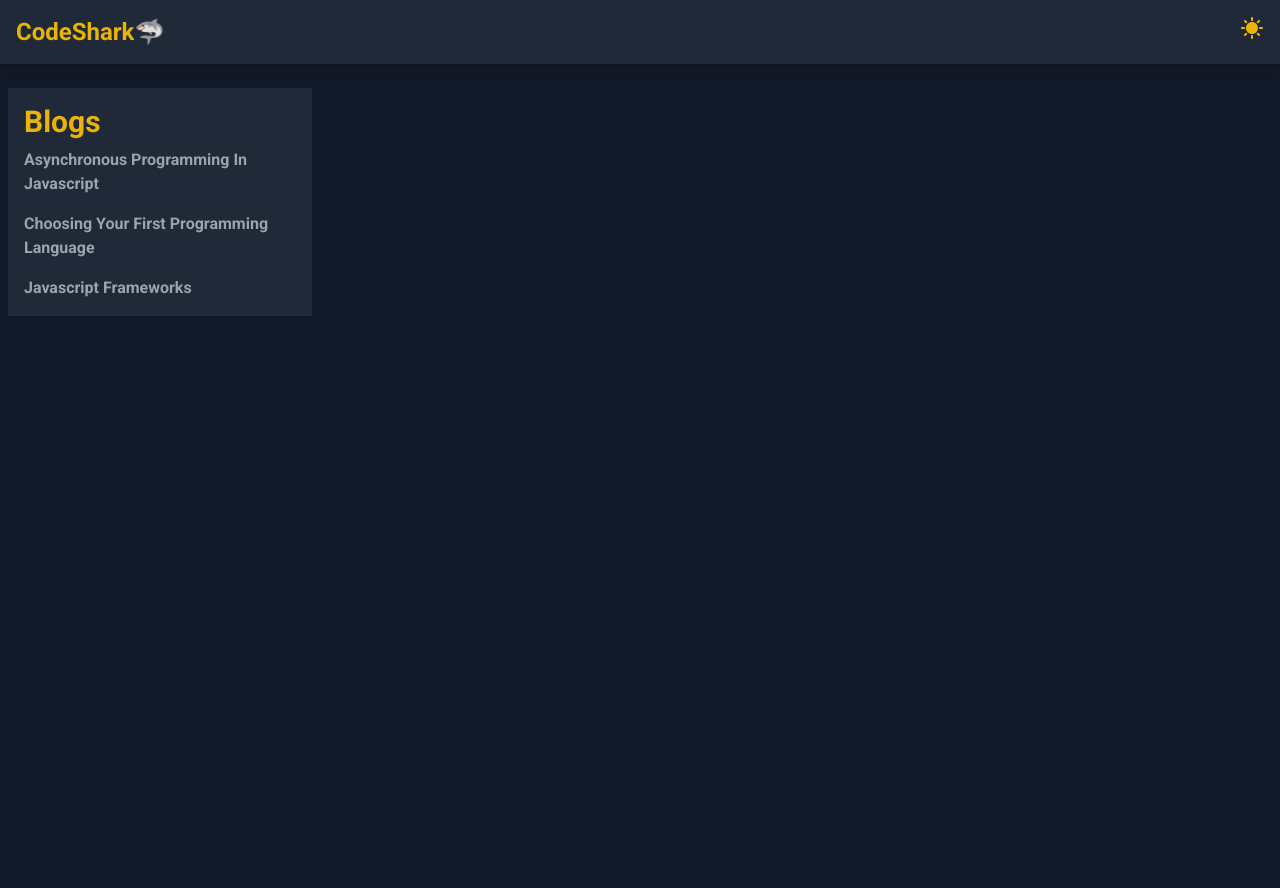
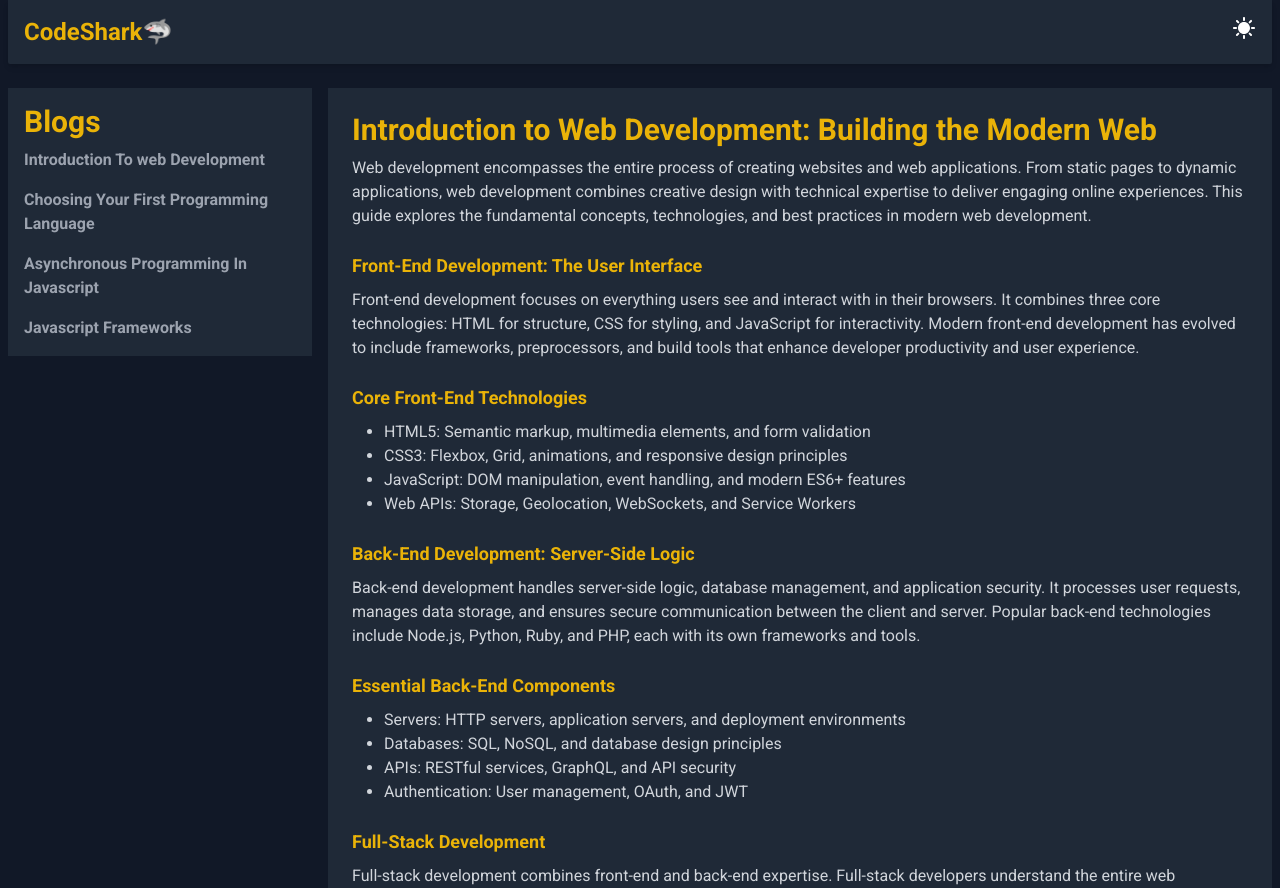
Before and after one commit to jimmindungu3/codeshark-blog, a React (Vite) app in the folder Frontend/: page /web-development in a window 1280 px wide. Built offline with nearby package versions, Linux system fonts and the light colour scheme.

Commit message:
create introto web

```diff
--- a/Frontend/src/App.jsx
+++ b/Frontend/src/App.jsx
@@ -4,6 +4,7 @@ import Navbar from "./components/Navbar";
 import Sidebar from "./components/SideBar";
 import Loader from "./components/Loader";
 import Home from "./components/Home";
+import WebDevelopment from "./components/WebDevelopment";
 
 // Lazy Components
 const AsyncProgramming = lazy(() => import("./components/AsyncProgramming"));
@@ -65,6 +66,7 @@ const App = () => {
                     element={<FirstProgrammingLanguage />}
                   />
                   <Route path="/JSFrameworks" element={<JSFrameworks />} />
+                  <Route path="/web-development" element={<WebDevelopment />} />
                 </Routes>
               </Suspense>
             </div>
--- a/Frontend/src/components/Navbar.jsx
+++ b/Frontend/src/components/Navbar.jsx
@@ -32,7 +32,7 @@ const Navbar = ({ toggleMobileMenu }) => {
 
   return (
     <div className="max-w-7xl mx-auto">
-      <div className="bg-white dark:bg-gray-800 shadow-md mb-6 px-4 rounded-b-sm">
+      <div className="bg-white dark:bg-gray-800 shadow-md mb-6 px-4 rounded-b-sm md:mx-2">
         <div className="mx-auto max-w-7xl">
           <div className="py-4 flex justify-between">
             <Link
@@ -44,7 +44,7 @@ const Navbar = ({ toggleMobileMenu }) => {
             <div className="space-x-2 text-2xl items-center">
               <button
                 onClick={toggleTheme}
-                className="dark:text-yellow-500"
+                className="dark:text-white"
               >
                 {isDarkMode ? <MdSunny /> : <LuSunMoon />}
               </button>
--- a/Frontend/src/components/SideBar.jsx
+++ b/Frontend/src/components/SideBar.jsx
@@ -9,8 +9,8 @@ const SideBar = ({ closeSidebar }) => {
       </h3>
       <ul className="text-gray-600 dark:text-gray-400 font-semibold space-y-4">
         <li className="hover:underline">
-          <Link to="/AsyncProgramming" onClick={closeSidebar}>
-            Asynchronous Programming In Javascript
+          <Link to="/web-development" onClick={closeSidebar}>
+            Introduction To web Development
           </Link>
         </li>
         <li className="hover:underline">
@@ -18,6 +18,12 @@ const SideBar = ({ closeSidebar }) => {
             Choosing Your First Programming Language
           </Link>
         </li>
+        <li className="hover:underline">
+          <Link to="/AsyncProgramming" onClick={closeSidebar}>
+            Asynchronous Programming In Javascript
+          </Link>
+        </li>
+
         <li className="hover:underline">
           <Link to="/JSFrameworks" onClick={closeSidebar}>
             Javascript Frameworks
--- /dev/null
+++ b/Frontend/src/components/WebDevelopment.jsx
@@ -0,0 +1,150 @@
+import React from "react";
+
+const WebDevelopment = () => {
+  return (
+    <div className="p-2 md:p-6 mx-auto bg-white dark:bg-gray-800">
+      <h1 className="text-xl md:text-3xl font-bold mb-2 text-blue-500 dark:text-yellow-500">
+        Introduction to Web Development: Building the Modern Web
+      </h1>
+      <p className="mb-6 text-sm md:text-base text-gray-800 dark:text-gray-300">
+        Web development encompasses the entire process of creating websites and
+        web applications. From static pages to dynamic applications, web
+        development combines creative design with technical expertise to deliver
+        engaging online experiences. This guide explores the fundamental
+        concepts, technologies, and best practices in modern web development.
+      </p>
+
+      <h2 className="text-base md:text-lg font-semibold mb-2 text-blue-500 dark:text-yellow-500">
+        Front-End Development: The User Interface
+      </h2>
+      <p className="mb-6 text-sm md:text-base text-gray-800 dark:text-gray-300">
+        Front-end development focuses on everything users see and interact with
+        in their browsers. It combines three core technologies: HTML for
+        structure, CSS for styling, and JavaScript for interactivity. Modern
+        front-end development has evolved to include frameworks, preprocessors,
+        and build tools that enhance developer productivity and user experience.
+      </p>
+
+      <h2 className="text-base md:text-lg font-semibold mb-2 text-blue-500 dark:text-yellow-500">
+        Core Front-End Technologies
+      </h2>
+      <ul className="mb-6 text-sm md:text-base list-disc ml-6 md:ml-8 text-gray-800 dark:text-gray-300">
+        <li>
+          HTML5: Semantic markup, multimedia elements, and form validation
+        </li>
+        <li>
+          CSS3: Flexbox, Grid, animations, and responsive design principles
+        </li>
+        <li>
+          JavaScript: DOM manipulation, event handling, and modern ES6+ features
+        </li>
+        <li>Web APIs: Storage, Geolocation, WebSockets, and Service Workers</li>
+      </ul>
+
+      <h2 className="text-base md:text-lg font-semibold mb-2 text-blue-500 dark:text-yellow-500">
+        Back-End Development: Server-Side Logic
+      </h2>
+      <p className="mb-6 text-sm md:text-base text-gray-800 dark:text-gray-300">
+        Back-end development handles server-side logic, database management, and
+        application security. It processes user requests, manages data storage,
+        and ensures secure communication between the client and server. Popular
+        back-end technologies include Node.js, Python, Ruby, and PHP, each with
+        its own frameworks and tools.
+      </p>
+
+      <h2 className="text-base md:text-lg font-semibold mb-2 text-blue-500 dark:text-yellow-500">
+        Essential Back-End Components
+      </h2>
+      <ul className="mb-6 text-sm md:text-base list-disc ml-6 md:ml-8 text-gray-800 dark:text-gray-300">
+        <li>
+          Servers: HTTP servers, application servers, and deployment
+          environments
+        </li>
+        <li>Databases: SQL, NoSQL, and database design principles</li>
+        <li>APIs: RESTful services, GraphQL, and API security</li>
+        <li>Authentication: User management, OAuth, and JWT</li>
+      </ul>
+
+      <h2 className="text-base md:text-lg font-semibold mb-2 text-blue-500 dark:text-yellow-500">
+        Full-Stack Development
+      </h2>
+      <p className="mb-6 text-sm md:text-base text-gray-800 dark:text-gray-300">
+        Full-stack development combines front-end and back-end expertise.
+        Full-stack developers understand the entire web development process,
+        from user interface design to server configuration. This comprehensive
+        knowledge allows them to build complete web applications independently
+        or lead development teams effectively.
+      </p>
+
+      <h2 className="text-base md:text-lg font-semibold mb-2 text-blue-500 dark:text-yellow-500">
+        Modern Development Tools and Practices
+      </h2>
+      <ul className="mb-6 text-sm md:text-base list-disc ml-6 md:ml-8 text-gray-800 dark:text-gray-300">
+        <li>
+          Version Control: Git workflows, collaboration, and code management
+        </li>
+        <li>Build Tools: Webpack, Babel, and task runners</li>
+        <li>
+          Testing: Unit testing, integration testing, and test-driven
+          development
+        </li>
+        <li>DevOps: CI/CD pipelines, containerization, and cloud deployment</li>
+      </ul>
+
+      <h2 className="text-base md:text-lg font-semibold mb-2 text-blue-500 dark:text-yellow-500">
+        Web Performance and Optimization
+      </h2>
+      <p className="mb-6 text-sm md:text-base text-gray-800 dark:text-gray-300">
+        Performance optimization is crucial for modern web applications. This
+        includes minimizing load times, reducing server response times, and
+        ensuring smooth user interactions. Key considerations include code
+        splitting, lazy loading, caching strategies, and performance monitoring.
+      </p>
+
+      <h2 className="text-base md:text-lg font-semibold mb-2 text-blue-500 dark:text-yellow-500">
+        Security Best Practices
+      </h2>
+      <ul className="mb-6 text-sm md:text-base list-disc ml-6 md:ml-8 text-gray-800 dark:text-gray-300">
+        <li>
+          Input Validation: Sanitizing user input and preventing injection
+          attacks
+        </li>
+        <li>HTTPS: Secure data transmission and SSL/TLS certificates</li>
+        <li>CORS: Managing cross-origin resource sharing</li>
+        <li>
+          Security Headers: Implementation of security headers and best
+          practices
+        </li>
+      </ul>
+
+      <h2 className="text-base md:text-lg font-semibold mb-2 text-blue-500 dark:text-yellow-500">
+        Emerging Technologies and Trends
+      </h2>
+      <p className="mb-6 text-sm md:text-base text-gray-800 dark:text-gray-300">
+        Web development continues to evolve with new technologies and
+        approaches:
+      </p>
+      <ul className="mb-6 text-sm md:text-base list-disc ml-6 md:ml-8 text-gray-800 dark:text-gray-300">
+        <li>Progressive Web Apps: Combining web and native app capabilities</li>
+        <li>JAMstack: JavaScript, APIs, and Markup architecture</li>
+        <li>WebAssembly: High-performance code in the browser</li>
+        <li>Edge Computing: Distributed computing at the network edge</li>
+      </ul>
+
+      <h2 className="text-base md:text-lg font-semibold mb-2 text-blue-500 dark:text-yellow-500">
+        Conclusion
+      </h2>
+      <p className="text-sm md:text-base text-gray-800 dark:text-gray-300 pb-8">
+        Web development is a vast and evolving field that requires continuous
+        learning and adaptation. Understanding both front-end and back-end
+        technologies, along with modern development practices, is essential for
+        building robust, secure, and performant web applications. Whether you're
+        starting your journey or advancing your skills, focus on mastering the
+        fundamentals while staying current with emerging technologies and best
+        practices.
+      </p>
+    </div>
+  );
+};
+
+export default WebDevelopment;
```
